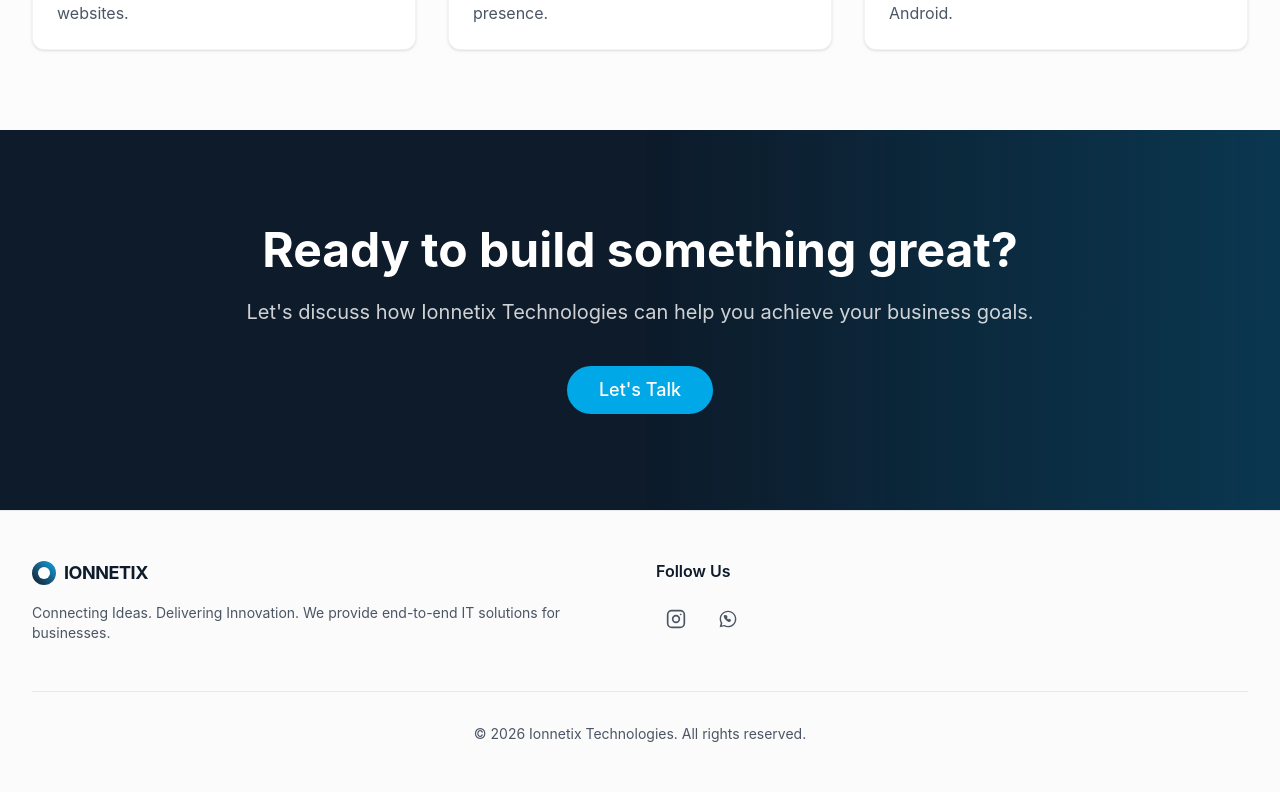
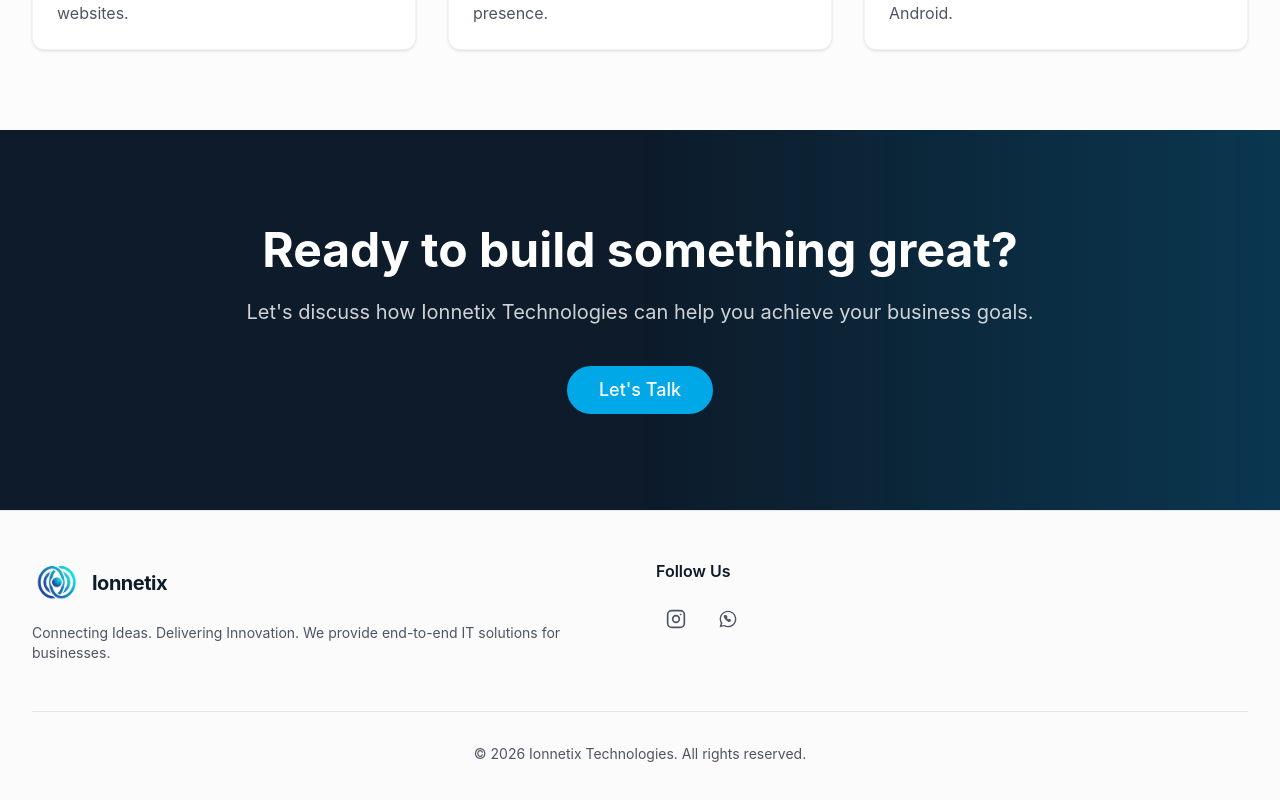
Before and after one commit to ptirth2184/Ionnetix, a Next.js app: page / in a window 1280 px wide. Shown: the part 1719-2519 px from the top of the page. Built offline with nearby package versions, Linux system fonts and the light colour scheme.

Commit message:
refactor: update footer branding with logo and link

```diff
--- a/src/components/layout/Footer.tsx
+++ b/src/components/layout/Footer.tsx
@@ -36,12 +36,10 @@ export function Footer() {
       <div className="container px-4 md:px-8 max-w-7xl mx-auto py-12">
         <div className="grid grid-cols-1 md:grid-cols-2 gap-8">
           <div className="space-y-4">
-            <div className="flex items-center space-x-2">
-              <div className="flex h-6 w-6 items-center justify-center rounded-full bg-gradient-to-tr from-primary to-secondary">
-                <div className="h-3 w-3 rounded-full bg-background" />
-              </div>
-              <span className="font-bold text-lg tracking-tight text-primary">IONNETIX</span>
-            </div>
+            <Link href="/" className="inline-flex items-center space-x-3" aria-label="Ionnetix home">
+              <img src="/favicon.png" alt="Ionnetix favicon" className="h-12 w-12 object-contain" />
+              <span className="font-bold text-xl tracking-tight text-primary">Ionnetix</span>
+            </Link>
             <p className="text-sm text-muted-foreground">
               Connecting Ideas. Delivering Innovation. We provide end-to-end IT solutions for businesses.
             </p>
```
